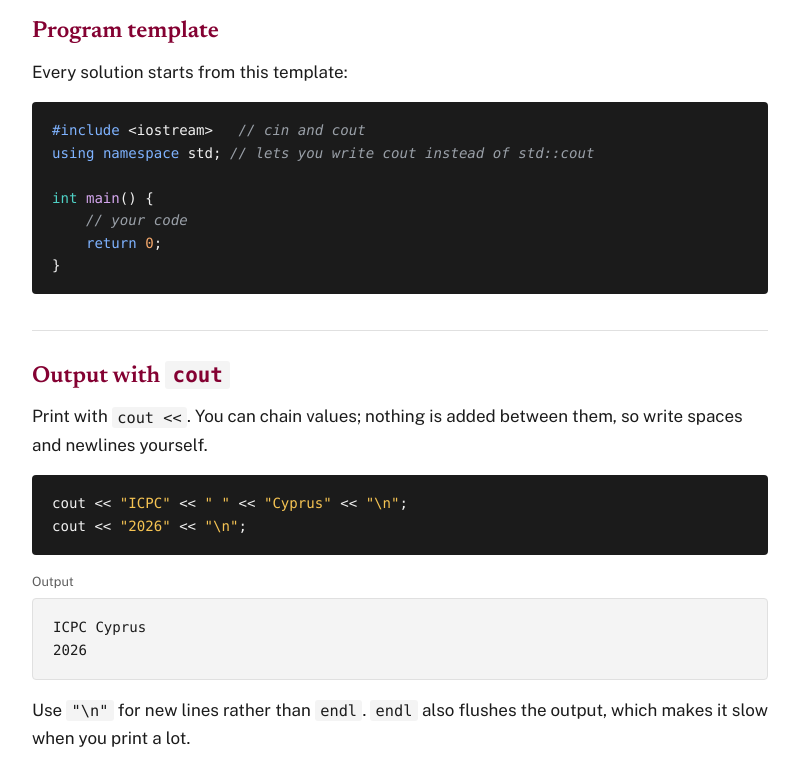
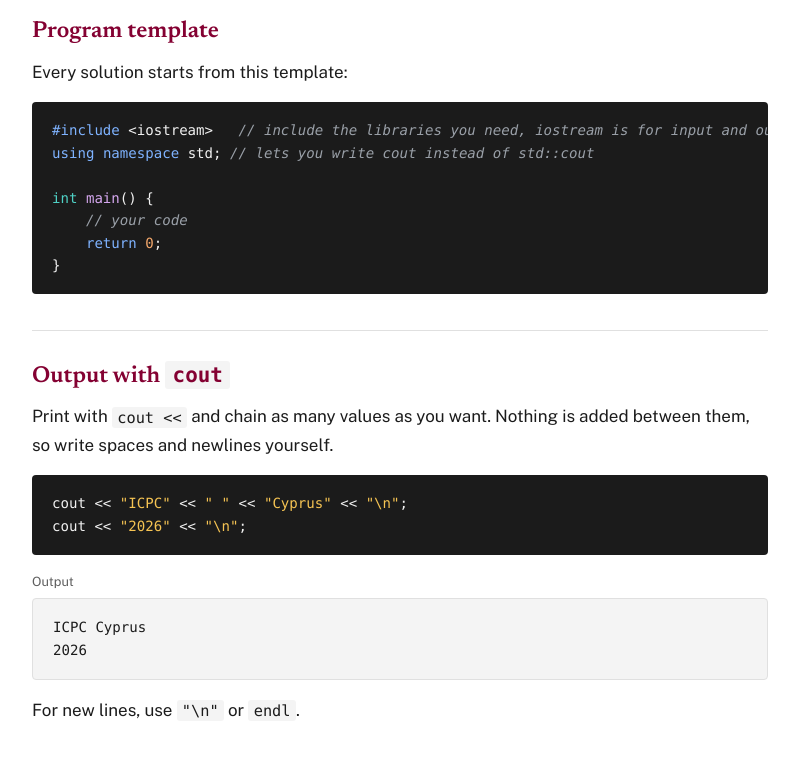
Before and after one commit to aubmicpc/aubmicpc.github.io, a plain HTML site: page day1.html in a window 1280 px wide. Shown: the part 2120-2877 px from the top of the page, without its empty margins (84-883 px from the left). Drawn offline with nearby package versions, Linux system fonts and the light colour scheme.

Commit message:
Changed the explanation for day 1

```diff
--- a/day1.html
+++ b/day1.html
@@ -128,7 +128,7 @@
             <p>Every solution starts from this template:</p>
           </div>
           <div class="code-wrap">
-            <pre class="code"><code><span class="kw">#include</span> &lt;iostream&gt;   <span class="com">// cin and cout</span>
+            <pre class="code"><code><span class="kw">#include</span> &lt;iostream&gt;   <span class="com">// include the libraries you need, iostream is for input and output</span>
 <span class="kw">using</span> <span class="kw">namespace</span> std; <span class="com">// lets you write cout instead of std::cout</span>
 
 <span class="ty">int</span> <span class="fn">main</span>() {
@@ -141,7 +141,7 @@
         <div class="lesson">
           <div class="prose">
             <h3 class="concept-title">Output with <code>cout</code></h3>
-            <p>Print with <code>cout &lt;&lt;</code>. You can chain values; nothing is added between them, so write spaces and newlines yourself.</p>
+            <p>Print with <code>cout &lt;&lt;</code> and chain as many values as you want. Nothing is added between them, so write spaces and newlines yourself.</p>
           </div>
           <div class="code-wrap">
             <pre class="code"><code>cout &lt;&lt; <span class="str">"ICPC"</span> &lt;&lt; <span class="str">" "</span> &lt;&lt; <span class="str">"Cyprus"</span> &lt;&lt; <span class="str">"\n"</span>;
@@ -153,7 +153,7 @@ cout &lt;&lt; <span class="str">"2026"</span> &lt;&lt; <span class="str">"\n"</s
 2026</code></pre>
           </div>
           <div class="prose">
-            <p>Use <code>"\n"</code> for new lines rather than <code>endl</code>. <code>endl</code> also flushes the output, which makes it slow when you print a lot.</p>
+            <p>For new lines, use <code>"\n"</code> or <code>endl</code>.</p>
           </div>
         </div>
 
```
